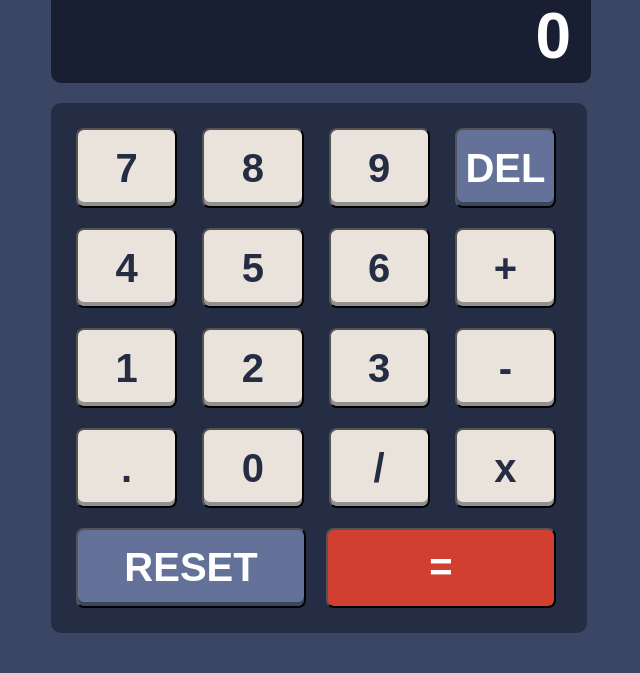
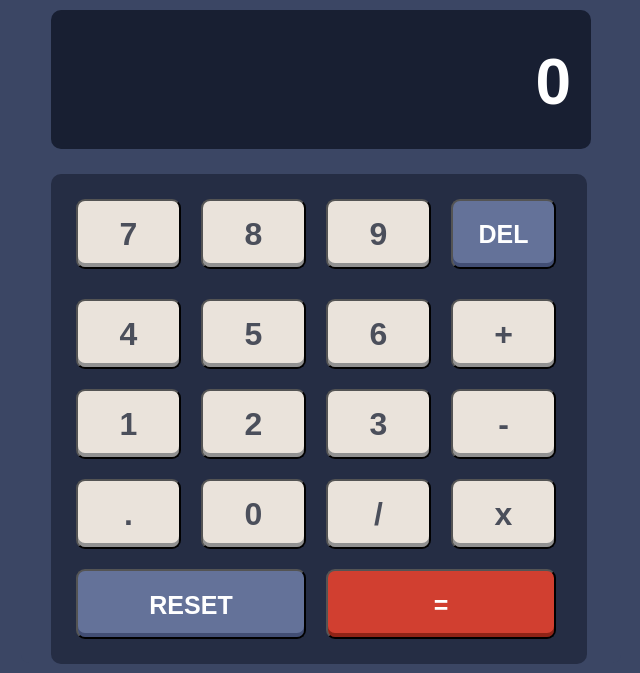
Before and after one commit to Sabine74/calculette, a plain HTML site: page index.html in a window 1280 px wide. Shown: the part 127-800 px from the top of the page, without its empty margins (319-959 px from the left). Drawn offline with Linux system fonts and the light colour scheme.

Commit message:
add file color scss

```diff
--- /dev/null
+++ b/color.scss
@@ -0,0 +1,52 @@
+//color THEME 1
+:root {
+  --bg:#3b4664;
+  --bg-keyboard: #252d44;
+  --bg-screen:#181f32;
+  --btn:#eae3db;
+  --reset-del:#647299;
+  --equal:#d13f30;
+  --text-header:#252d44;
+  --text-reset-del:#ffffff;
+  --text-equal:#ffffff;
+  --text-btn:#4b4f5b;
+  --btn-shadow:#aea39d;
+  --reste-del-shadow:#424e74;
+  --equal-shadow:#8f2316;
+
+}
+
+//color THEME 2
+:root {
+  --bg:#e6e6e6;
+  --bg-keyboard:#d3cdcd;
+  --bg-screen:#eeeeee;
+  --btn:#e5e4e0;
+  --reset-del:#388187;
+  --equal:#c85401;
+  --text-header:#2e2f27;
+  --text-reset-del:#ffffff;
+  --text-equal:##ffffff;
+  --text-btn:#2f2f27;
+  --btn-shadow:#a79f94;
+  --reste-del-shadow:#1a5d65;
+  --equal-shadow:#873b01;
+
+}
+
+//color THEME 3
+:root {
+  --bg:#17062a;
+  --bg-keyboard:#1e0836;
+  --bg-screen:#1e0836;
+  --btn:#331b4d;
+  --reset-del:#56077c;
+  --equal:#00decf;
+  --text-header:#ffe643;
+  --text-reset-del:#ffffff;
+  --text-equal:#000000;
+  --text-btn:#ffe643;
+  --btn-shadow:#851c9c;
+  --reste-del-shadow:#ba14f4;
+  --equal-shadow:#6dfaf1;
+}
--- a/style.scss
+++ b/style.scss
@@ -1,24 +1,29 @@
+
+
 :root {
   --background-color:#3b4664;
   --main-color: #252d44;
   --tab-color:#eae3db;
   --reset-del-color:#647299;
+  --reste-del-shadow:#424e74;
   --equal-color:#d13f30;
+  --equal-shadow:#8f2316;
   --text-color:#252d44;
+  --text-btn:#4b4f5b;
   --contrast-color:#ffffff;
   --bg-screen:#181f32;
+  }
+*{
+  font-family: 'Spartan', sans-serif;
+  margin: 0;
+  padding: 0;
 }
 body {
   height: 100vh;
   background: var(--background-color);
   display: flex;
   align-items: center;
-  font-weight:500;
-  font-family: -apple-system, BlinkMacSystemFont, "Segoe UI", Roboto, Oxygen, Ubuntu, Cantarell, "Open Sans", "Helvetica Neue", sans-serif;
-}
-* {
-  margin: 0;
-  padding: 0;
+  font-weight:700;
 }
 .container {
   display: flex;
@@ -27,7 +32,7 @@ body {
   width: 540px;
   height: 720px;
   background: var(--background-color);
-  padding: 20px;
+  padding: 30px;
   border-radius: 8px;
   margin:auto;
 }
@@ -36,7 +41,7 @@ body {
   background:var(--background-color);
   display: flex;
   flex-wrap: nowrap;
-  margin:15px;
+  margin:30px 5px;
   justify-content: space-between;
   &-logo {
     display: flex;
@@ -48,14 +53,14 @@ body {
   &-left {
     display: flex;
     justify-content: end;
-    padding:5px;
+    padding:0px;
     color:var(--contrast-color);
     position: relative;
     &-title {
       flex-direction: row;
-      align-content: flex-end;
+      align-content: end;
       font-size: smaller;
-      margin:10px;
+      margin:10px 25px;
     }
   }
 
@@ -116,7 +121,9 @@ input.screen {
   border-radius:10px;
   display: flex;
   width: 100%;
-  margin-bottom: 20px;
+  margin-bottom:25px;
+  padding-top:35px;
+  padding-bottom:30px;
   height: 130px;
   font-weight: 700;
   text-align: end;
@@ -139,7 +146,7 @@ input.screen {
   width: 90%;
   border-radius: 10px;
   background: var(--main-color);
-  grid-gap:20px 20px;
+  grid-gap:20px;
   justify-content: space-evenly;
   padding:25px;
   /*&-row:first-child{
@@ -152,7 +159,7 @@ input.screen {
     width: 480px;
     display: grid;
     grid-template-columns: 1fr 1fr 1fr 1fr;
-    grid-gap: 25px;
+    grid-gap: 20px;
     &:last-child{
       grid-template-columns: 1fr 1fr;
       grid-gap:inherit;
@@ -161,29 +168,34 @@ input.screen {
 
   &-btn {
     background:var(--tab-color);
-    border-radius: 8px;
+    border-radius: 9px;
     width: 100%;
-    height: 80px;
-    font-size:2.5rem;
-    color:var(--text-color);
-    font-weight: bolder;
+    height: 70px;
+    font-size:32px;
+    color:var(--text-btn);
+    font-weight: 700;
     box-shadow: inset 0px -4px 0px 0px rgb(145, 145, 145);
     &__blue {
       background:var(--reset-del-color);
       color: var(--contrast-color);
-      box-shadow: inset 0px -4px 0px 0px var(--background-color);
+      font-weight:600;
+      font-size:25px;
+      box-shadow: inset 0px -4px 0px 0px var(--reste-del-shadow);
     }
     &__red {
       background:var(--equal-color);
       color: var(--contrast-color);
-      box-shadow: inset 0px -4px 0px 0px var(--equal-color);
+      font-size:30px;
+      box-shadow: inset 0px -4px 0px 0px var(--equal-shadow);
     }
     &__double {
       width:230px;
       display: grid;
+      font-weight:600;
+      font-size:25px;
       text-align:center;
       justify-content:center;
-      padding-top: 15px;
+      padding-top: 20px;
     }
   }
 }
```
Also changed, not shown: color.css (added), style.css, 2 other files.
